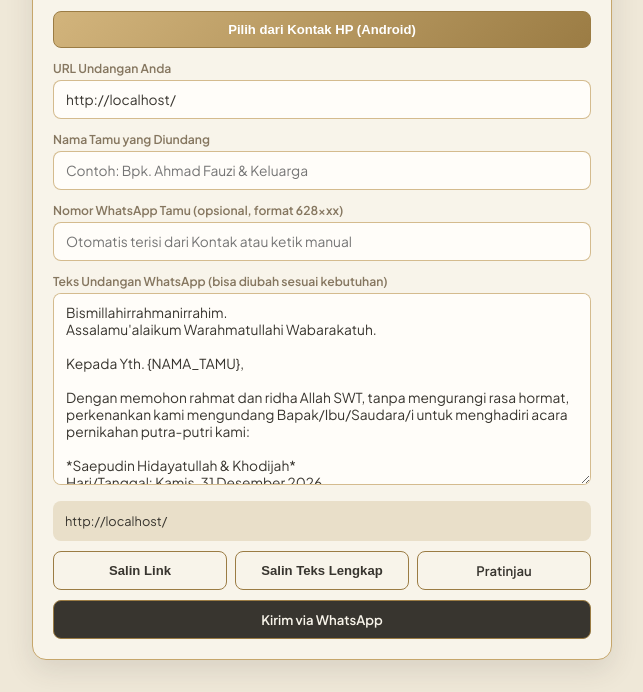
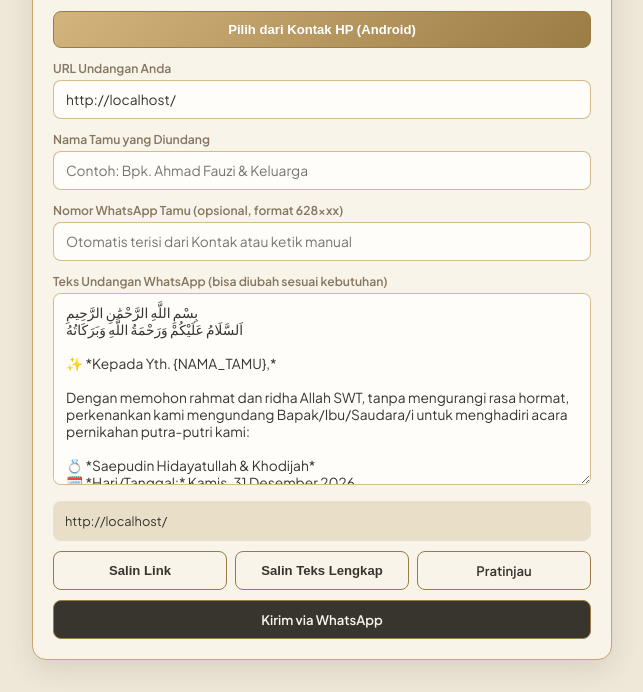
Before and after one commit to zainrikudou1/uleuman, a website: page public/generator.html in a window 1280 px wide. Shown: the part 125-817 px from the top of the page, without its empty margins (318-961 px from the left). Drawn offline with nearby package versions, Linux system fonts and the light colour scheme.

Commit message:
Add files via upload

```diff
--- a/public/generator.html
+++ b/public/generator.html
@@ -3,7 +3,7 @@
 <head>
   <meta charset="UTF-8" />
   <meta name="viewport" content="width=device-width, initial-scale=1.0" />
-  <title>Generator Link Tamu — IVORY SPIRAL BINDER</title>
+  <title>Generator Link Tamu — Saepudin &amp; Khodijah</title>
   <link rel="preconnect" href="https://fonts.googleapis.com" />
   <link rel="preconnect" href="https://fonts.gstatic.com" crossorigin />
   <link href="https://fonts.googleapis.com/css2?family=Cormorant+Garamond:wght@600;700&family=Plus+Jakarta+Sans:wght@400;500;600;700&display=swap" rel="stylesheet" />
@@ -79,17 +79,18 @@
       var contactStatus = document.getElementById('contact-status');
 
       var DEFAULT_TEMPLATE =
-        'Bismillahirrahmanirrahim.\n' +
-        'Assalamu\'alaikum Warahmatullahi Wabarakatuh.\n\n' +
-        'Kepada Yth. {NAMA_TAMU},\n\n' +
+        'بِسْمِ اللَّهِ الرَّحْمَٰنِ الرَّحِيمِ\n' +
+        'اَلسَّلَامُ عَلَيْكُمْ وَرَحْمَةُ اللَّهِ وَبَرَكَاتُهُ\n\n' +
+        '✨ *Kepada Yth. {NAMA_TAMU},*\n\n' +
         'Dengan memohon rahmat dan ridha Allah SWT, tanpa mengurangi rasa hormat, perkenankan kami mengundang Bapak/Ibu/Saudara/i untuk menghadiri acara pernikahan putra-putri kami:\n\n' +
-        '*Saepudin Hidayatullah & Khodijah*\n' +
-        'Hari/Tanggal: Kamis, 31 Desember 2026\n\n' +
-        'Merupakan suatu kehormatan dan kebahagiaan bagi kami apabila Bapak/Ibu/Saudara/i berkenan hadir serta memberikan doa restu.\n\n' +
-        'Informasi lengkap dan undangan digital dapat dibuka melalui tautan berikut:\n' +
+        '💍 *Saepudin Hidayatullah & Khodijah*\n' +
+        '🗓️ *Hari/Tanggal:* Kamis, 31 Desember 2026\n' +
+        '📍 *Lokasi:* Kp. Ninggar RT 01 RW 12, Desa Katapang, Kab. Bandung\n\n' +
+        'Merupakan suatu kehormatan dan kebahagiaan bagi kami apabila Bapak/Ibu/Saudara/i berkenan hadir serta memberikan doa restu. 🤲\n\n' +
+        '💌 *Buka Undangan Digital:*\n' +
         '{LINK}\n\n' +
-        'Atas perhatian dan doa restunya, kami ucapkan terima kasih.\n' +
-        'Wassalamu\'alaikum Warahmatullahi Wabarakatuh.';
+        'Atas perhatian, kehadiran, dan doa restunya, kami ucapkan terima kasih.\n' +
+        'وَالسَّلَامُ عَلَيْكُمْ وَرَحْمَةُ اللَّهِ وَبَرَكَاتُهُ';
 
       baseEl.value = window.location.origin + '/';
       tplEl.value = DEFAULT_TEMPLATE;
```
Also changed, not shown: public/index.html (+5 -3 lines).
